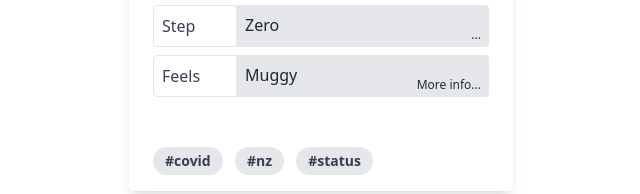
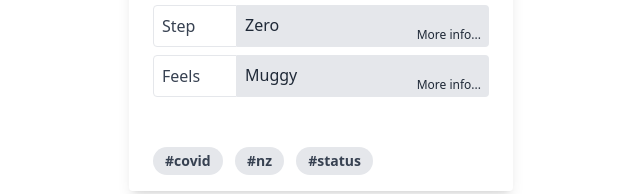
Before and after one commit to nzben/nzben.github.io, a website: page index.html in a window 1280 px wide. Shown: the part 339-533 px from the top of the page, 319-959 px from the left. Drawn offline with Linux system fonts and the light colour scheme.

Commit message:
Add text

```diff
--- a/index.html
+++ b/index.html
@@ -27,7 +27,7 @@
             </div>
             <div class="label">Step</div>
             <div class="box relative">Zero
-              <p class="absolute right-2 bottom-1 text-xs"><a href="https://covid19.govt.nz/news-and-data/latest-news/new-zealand-border-to-reopen-in-stages-from-27-february">...</a></p>
+              <p class="absolute right-2 bottom-1 text-xs"><a href="https://covid19.govt.nz/news-and-data/latest-news/new-zealand-border-to-reopen-in-stages-from-27-february">More info...</a></p>
             </div>
             <div class="label">Feels</div>
             <div class="box relative">Muggy
```
